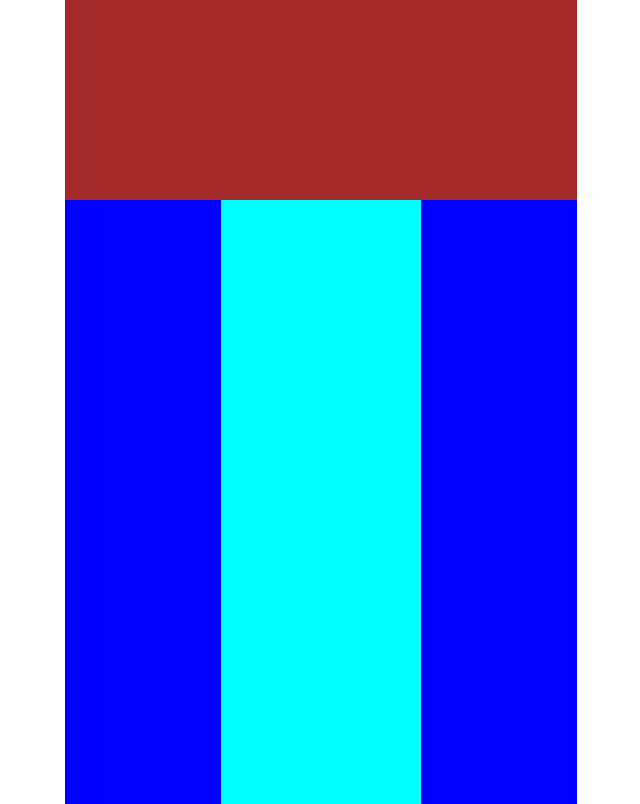
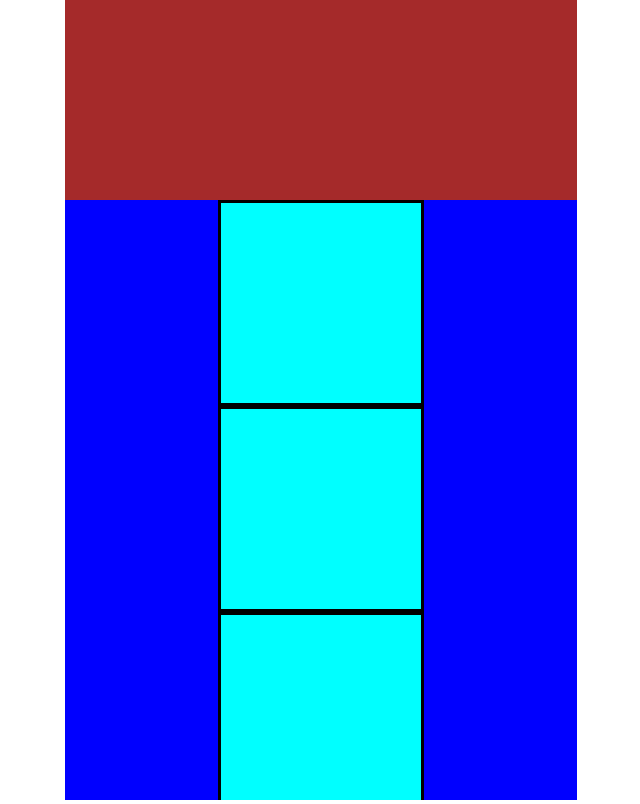
Before and after one commit to danidiaz/html-experiments, a plain HTML site: page vertical-scrollbar/index.html in a window 1280 px wide. Shown: the top 804 px of the page, without its empty margins (319-959 px from the left). Drawn offline with Linux system fonts and the light colour scheme.

Commit message:
comments

```diff
--- a/vertical-scrollbar/index.html
+++ b/vertical-scrollbar/index.html
@@ -14,14 +14,26 @@
             margin-right: 30%;
             height: 100vh;
             background-color: red;
+            display:flex;
+            flex-direction: column;
         }
         #heady {
             height: 200px;
             background-color: brown;
         }
+        section {
+            display:flex;
+            flex-direction: column;
+            flex-grow: 1;
+        }
         #scrolly {
+            /* Is flex-grow the only way to say "use the rest of available vertical space"? */
+            flex-grow: 1;
+            /* necessary, otherwise the element start at full height */
+            flex-basis: 0;
             overflow-y: scroll;
             background-color: blue;
+            /* height 100% doesn't seem to work, even with the 100vh in the root */
             /* height: 100%; */
         }
         .blocko {
@@ -29,6 +41,7 @@
             margin-right: auto;
             height: 200px;
             width: 200px;
+            border-style: solid;
             background-color: cyan;
         }
     </style>
@@ -36,6 +49,7 @@
 <body>
    <div id="container">
     <div id="heady"></div>
+    <section>
         <div id="scrolly">
             <div class="blocko"></div>
             <div class="blocko"></div>
@@ -58,6 +72,7 @@
             <div class="blocko"></div>
             <div class="blocko"></div>
         </div>
+    </section>
    </div>
 </body>
 </html>
```
Lines whose indentation alone changed are shown as unchanged.
